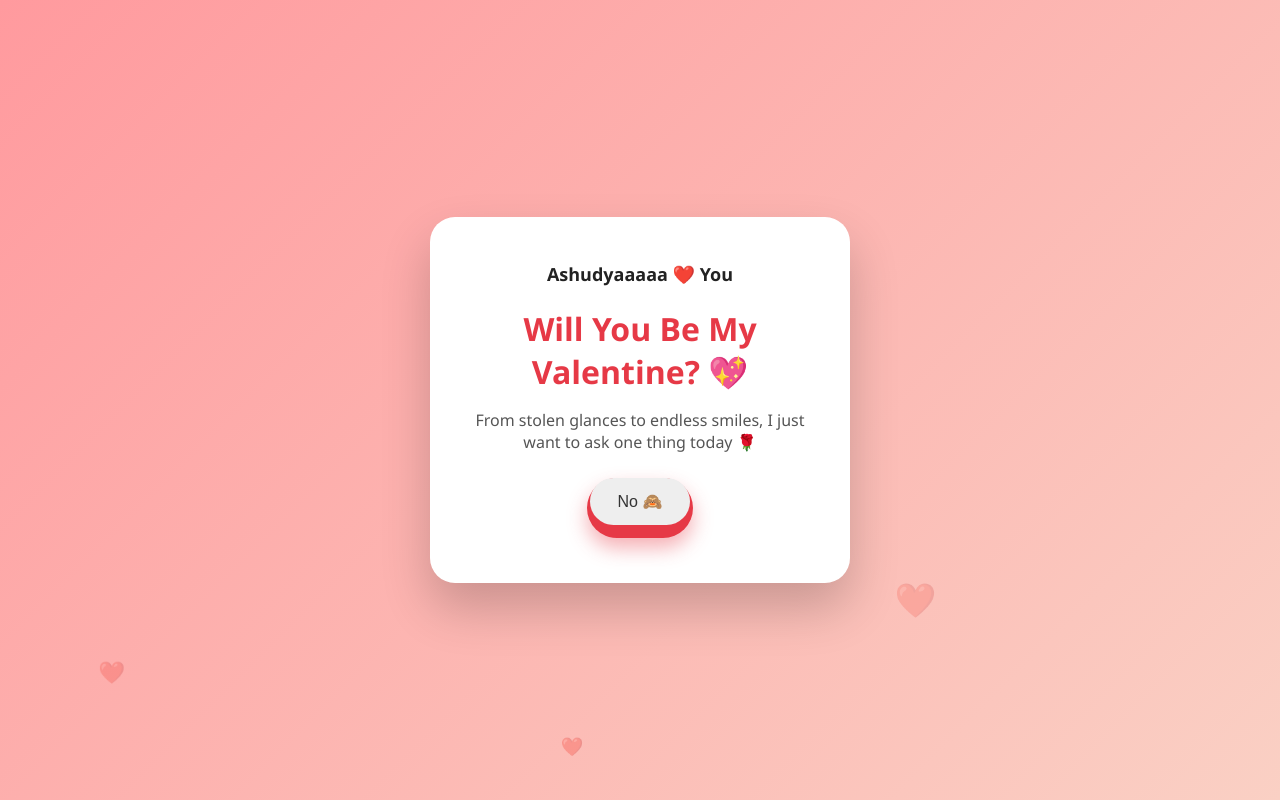
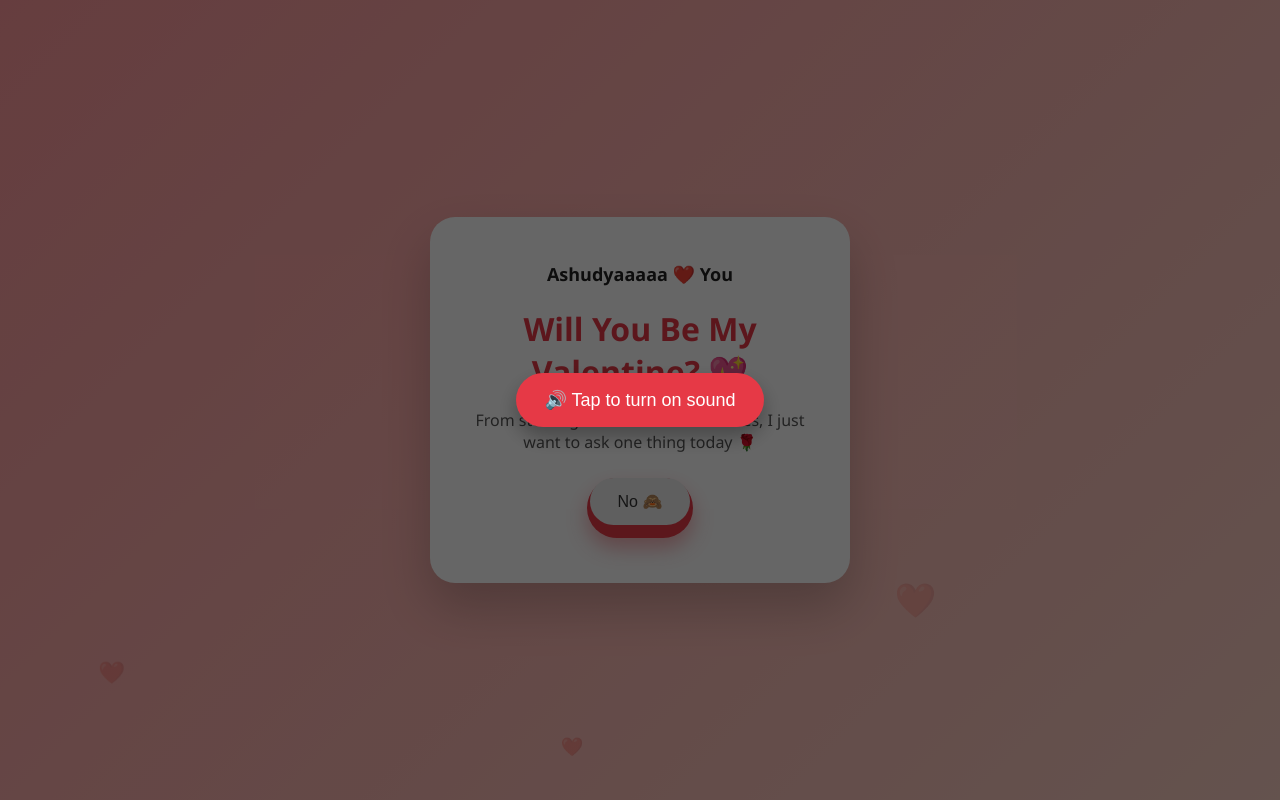
Before and after one commit to meloneusk1205-alt/Valentine, a plain HTML site: page index.html in a window 1280 px wide. Shown: the top 800 px of the page. Drawn offline with Linux system fonts and the light colour scheme.

Commit message:
Add files via upload

```diff
--- a/index.html
+++ b/index.html
@@ -89,6 +89,10 @@
   </style>
 </head>
 <body>
+  <!-- Sound Unlock Overlay -->
+  <div id="soundOverlay" style="position:fixed;inset:0;background:rgba(0,0,0,0.6);display:flex;align-items:center;justify-content:center;z-index:9999;">
+    <button id="soundBtn" style="background:#e63946;color:white;border:none;padding:16px 28px;border-radius:30px;font-size:18px;box-shadow:0 10px 20px rgba(0,0,0,0.3);">🔊 Tap to turn on sound</button>
+  </div>
 
   <audio id="music" loop>
     <source src="https://cdn.pixabay.com/audio/2022/10/30/audio_1c4d9e5b7c.mp3" type="audio/mpeg">
@@ -109,9 +113,13 @@
   <script>
     const music = document.getElementById('music');
     music.volume = 0.6;
-    document.body.addEventListener('click', () => {
+    const overlay = document.getElementById('soundOverlay');
+    const soundBtn = document.getElementById('soundBtn');
+
+    soundBtn.addEventListener('click', () => {
       music.play().catch(() => {});
-    }, { once: true });
+      overlay.style.display = 'none';
+    });
 
     function yesClicked() {
       const bgMusic = document.getElementById('music');
```
